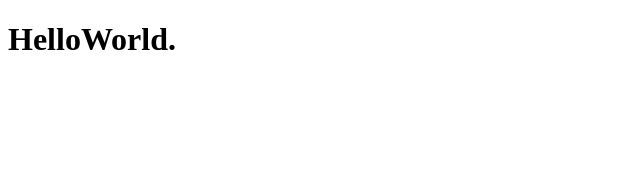
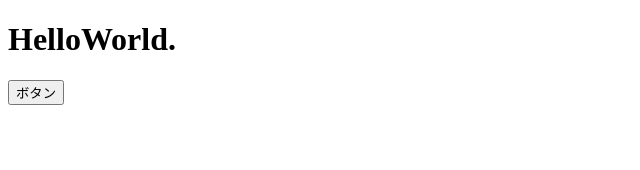
Before and after one commit to shiropt/Vue3.0Lesson, a Vue app: page / in a window 1280 px wide. Shown: the top 170 px of the page, without its empty margins (0-640 px from the left). Built offline with nearby package versions, Linux system fonts and the light colour scheme.

Commit message:
import Button Components

```diff
--- a/src/App.vue
+++ b/src/App.vue
@@ -1,14 +1,17 @@
 <template>
   <div id="app">
     <h1>HelloWorld.</h1>
+    <Button />
   </div>
 </template>
 
 <script>
+import Button from "@/components/Button.vue"
 
 export default {
   name: 'App',
   components: {
+    Button
   }
 }
 </script>
```
Also changed, not shown: src/components/Button.vue (renamed from src/Button.vue).
